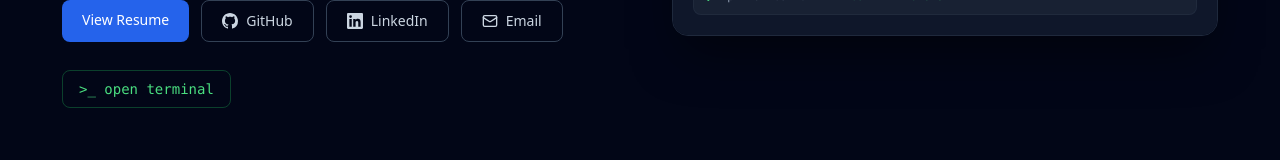
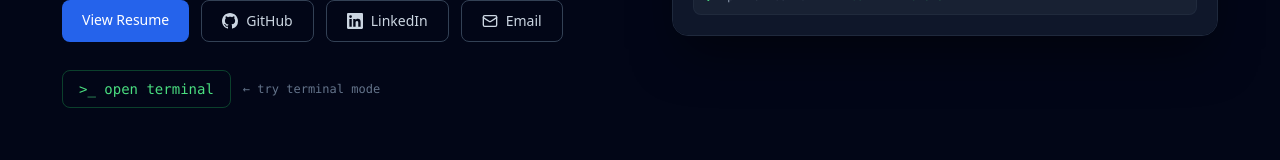
Before and after one commit to jacobhorne-jth/jacobhorne-jth.github.io, a React (Vite) app: page / in a window 1280 px wide. Shown: the part 523-683 px from the top of the page. Built offline with nearby package versions, Linux system fonts and the light colour scheme.

Commit message:
Terminal info

```diff
--- a/index.html
+++ b/index.html
@@ -4,7 +4,10 @@
     <meta charset="UTF-8" />
     <link rel="icon" type="image/svg+xml" href="/vite.svg" />
     <meta name="viewport" content="width=device-width, initial-scale=1.0" />
-    <title>jacobhorne.github.io</title>
+    <meta http-equiv="Cache-Control" content="no-cache, no-store, must-revalidate" />
+    <meta http-equiv="Pragma" content="no-cache" />
+    <meta http-equiv="Expires" content="0" />
+    <title>Jacob Horne</title>
   </head>
   <body>
     <div id="root"></div>
--- a/src/App.tsx
+++ b/src/App.tsx
@@ -1235,12 +1235,15 @@ function Hero({ onOpenTerminal }: { onOpenTerminal: () => void }) {
               </a>
             </div>
             {/* Terminal button — prominent */}
+            <div className="flex items-center gap-3">
               <button
                 onClick={onOpenTerminal}
                 className="inline-flex items-center gap-2 rounded-lg border border-green-500/30 bg-green-500/8 px-4 py-2 font-mono text-sm text-green-400 hover:border-green-500/60 hover:bg-green-500/15 transition-all duration-150"
               >
                 &gt;_ open terminal
               </button>
+              <span className="text-xs text-slate-500 font-mono">← try terminal mode</span>
+            </div>
           </div>
 
           {/* Right: visual */}
--- a/tailwind.config.js
+++ b/tailwind.config.js
@@ -3,7 +3,11 @@ export default {
   darkMode: "class",
   content: ["./index.html", "./src/**/*.{ts,tsx}"],
   theme: {
-    extend: {},
+    extend: {
+      animation: {
+        "pulse-slow": "pulse 3s cubic-bezier(0.4, 0, 0.6, 1) infinite",
+      },
+    },
   },
   plugins: [],
 }
```
Lines whose indentation alone changed are shown as unchanged.
